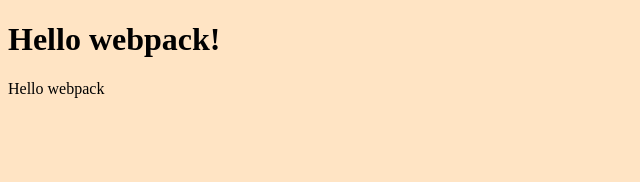
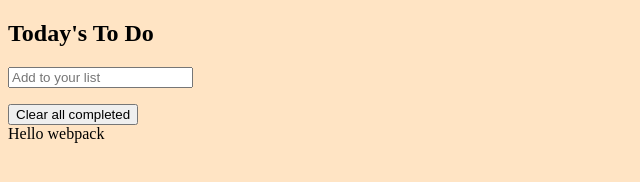
Before and after one commit to sentayhu19/To-Do-list, a website built with webpack: page src/index.html in a window 1280 px wide. Shown: the whole page, without its empty margins (0-640 px from the left). Built offline with nearby package versions, Linux system fonts and the light colour scheme.

Commit message:
stylelint fixed

```diff
--- a/package.json
+++ b/package.json
@@ -19,6 +19,10 @@
     "eslint-plugin-import": "^2.25.4",
     "hint": "^6.1.10",
     "html-webpack-plugin": "^5.5.0",
+    "stylelint": "^13.13.1",
+    "stylelint-config-standard": "^21.0.0",
+    "stylelint-csstree-validator": "^1.9.0",
+    "stylelint-scss": "^3.21.0",
     "webpack": "^5.70.0",
     "webpack-cli": "^4.9.2",
     "webpack-dev-server": "^4.7.4"
--- a/src/index.html
+++ b/src/index.html
@@ -4,9 +4,16 @@
     <meta charset="UTF-8">
     <meta name="viewport" content="width=device-width, initial-scale=1.0">
     <title>Wbpack Exercise</title>
-    <link rel="stylesheet" href="../src/style.css">
+    <link rel="stylesheet" href="./style.css">
 </head>
 <body>
-    <h1>Hello webpack!</h1>
+    <div class="main-wrap">
+        <h2>Today's To Do</h2>
+        <input type="text" placeholder="Add to your list">
+    <ul class="to-do-list"></ul>
+    <button type="button" >Clear all completed</button>
+    </div>
+
+
 </body>
 </html>
--- a/src/index.js
+++ b/src/index.js
@@ -11,3 +11,4 @@ function component() {
 }
 
 document.body.appendChild(component());
+list=[];
--- a/src/style.css
+++ b/src/style.css
@@ -1,3 +1,7 @@
 body {
   background-color: bisque;
- }
+}
+
+.main-wrap {
+  margin: 0 auto;
+}
```
Also changed, not shown: 1 other file.
